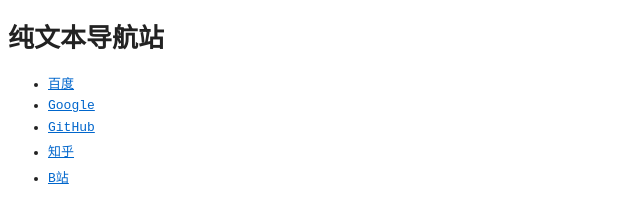
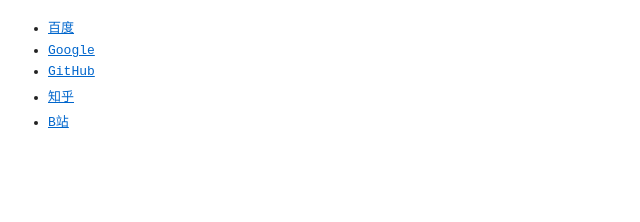
Before and after one commit to sjwv/sjwv.github.io, a plain HTML site: page index.html in a window 1280 px wide. Shown: the whole page, without its empty margins (0-640 px from the left). Drawn offline with Linux system fonts and the light colour scheme.

Commit message:
Update index.html

```diff
--- a/index.html
+++ b/index.html
@@ -2,7 +2,7 @@
 <html lang="zh-CN">
 <head>
   <meta charset="UTF-8">
-  <title>纯文本导航站</title>
+  <title></title>
   <style>
     body { font-family: monospace; background: #fff; color: #222; }
     a { color: #0066cc; text-decoration: underline; }
@@ -10,7 +10,7 @@
   </style>
 </head>
 <body>
-  <h1>纯文本导航站</h1>
+  <h1></h1>
   <ul>
     <li><a href="https://www.baidu.com" target="_blank">百度</a></li>
     <li><a href="https://www.google.com" target="_blank">Google</a></li>
```
